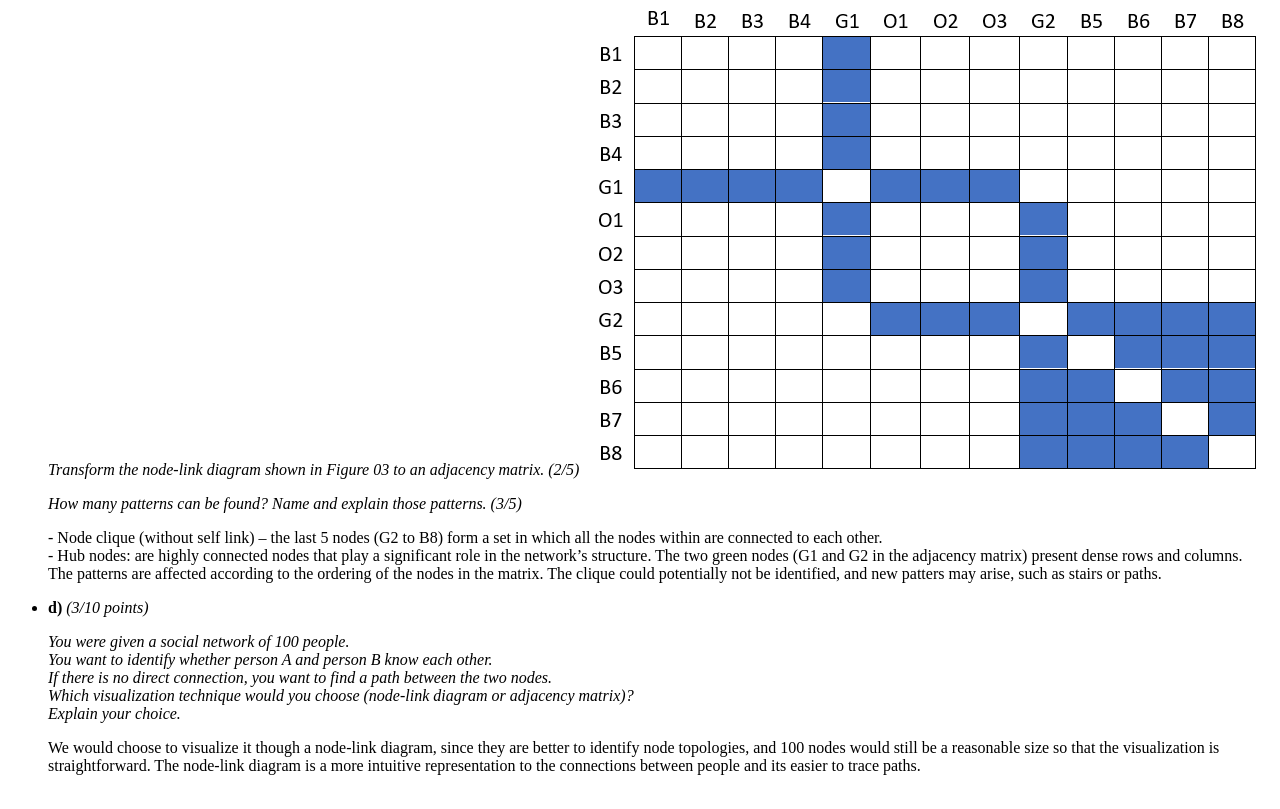
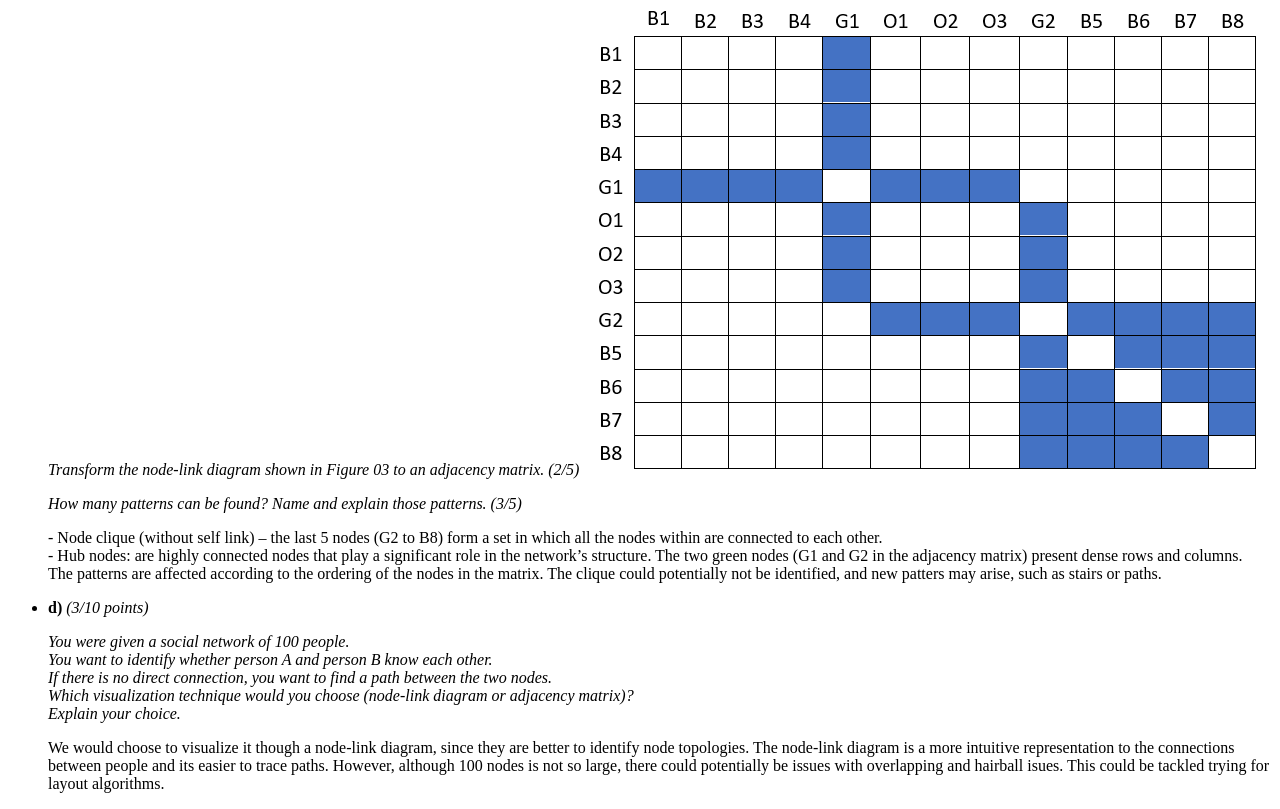
Before and after one commit to SofiaKarsaclian/DataVis_Assignments, a plain HTML site: page Excercise 09/exercise09/exercise09/index.html in a window 1280 px wide. Shown: the part 1823-2632 px from the top of the page. Drawn offline with Linux system fonts and the light colour scheme.

Commit message:
small fix

```diff
--- a/Excercise 09/exercise09/exercise09/index.html
+++ b/Excercise 09/exercise09/exercise09/index.html
@@ -76,9 +76,11 @@
           Explain your choice.
         </i>
           <!-- Your answer... -->
-          <p>We would choose to visualize it though a node-link diagram, since they are better to identify node topologies,
-          and 100 nodes would still be a reasonable size so that the visualization is straightforward. The node-link diagram
-          is a more intuitive representation to the connections between people and its easier to trace paths. </p>
+          <p>We would choose to visualize it though a node-link diagram, since they are better to identify node topologies.
+            The node-link diagram is a more intuitive representation to the connections between people and its easier to trace paths.
+              However, although 100 nodes is not so large, there could potentially be issues with overlapping and hairball isues.
+              This could be tackled trying for layout algorithms.
+           </p>
       </p>
       </li>
   </ul>
--- a/Excercise 09/exercise09/exercise09/index.js
+++ b/Excercise 09/exercise09/exercise09/index.js
@@ -67,7 +67,9 @@ function updateGraph(graphData) {
         //The color of the link should be blue when the value is greater than 0, red when below 0 (0.5/2 points)
         .attr('stroke', d => d.value > 0 ? 'blue' : 'red')
         //If the value is below 0, add a dash-array to the stroke (0.5/2 points)
-        .attr('stroke-dasharray', d => d.value < 0 ? '4 2' : 'none');
+        .attr('stroke-dasharray', d => d.value < 0 ? '4 2' : 'none')
+        // make them less opaque to improve readability
+        .attr('stroke-opacity', 0.5);
 
 
 
@@ -85,7 +87,8 @@ function updateGraph(graphData) {
         //If aggregated, the radius of the circle should scale according to the count (1/3 point)
         .attr('r', d => d.count ? Math.sqrt(d.count) * 5 : 5)
         ///Color the circle according to the categorical colorScale (1/3 points)
-        .attr('fill', d => colorScale(d.house));
+        .attr('fill', d => colorScale(d.house))
+        .attr('fill-opacity', 0.8);
 
     //Add a text label (1/3 points)
     node.append('text')
```
